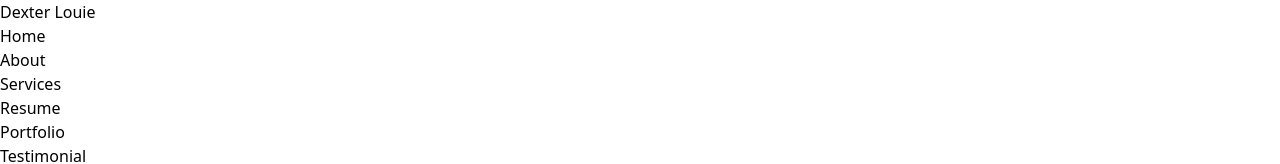
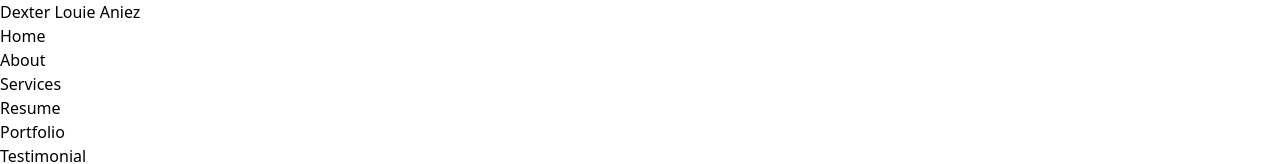
Before and after one commit to LodiAniez/me, a React (Vite) app: page / in a window 1280 px wide. Shown: the top 164 px of the page. Built offline with nearby package versions, Linux system fonts and the light colour scheme.

Commit message:
feature: added full name

```diff
--- a/src/components/Contact.tsx
+++ b/src/components/Contact.tsx
@@ -271,7 +271,8 @@ const Contact: React.FC = () => {
         <div className="mt-20 pt-8 border-t border-gray-800 text-center">
           <p className="text-gray-400">
             &copy; {new Date().getFullYear()}{" "}
-            <span className="text-cyan-400">Aniez</span>. All Rights Reserved.
+            <span className="text-cyan-400">Dexter Louie Aniez</span>. All
+            Rights Reserved.
           </p>
           <a
             href="#home"
--- a/src/components/Navigation.tsx
+++ b/src/components/Navigation.tsx
@@ -28,7 +28,10 @@ const Navigation: React.FC = () => {
       });
     };
 
-    const observer = new IntersectionObserver(observerCallback, observerOptions);
+    const observer = new IntersectionObserver(
+      observerCallback,
+      observerOptions
+    );
 
     // Observe all sections
     navItems.forEach((item) => {
@@ -68,7 +71,7 @@ const Navigation: React.FC = () => {
         <div className="flex items-center justify-between">
           {/* Logo */}
           <div className="text-2xl font-bold">
-            <span className="text-white">Dexter Louie</span>
+            <span className="text-white">Dexter Louie Aniez</span>
           </div>
 
           {/* Navigation Links */}
```
Also changed, not shown: 2 other files (tests, documents, lock files or other folders).
